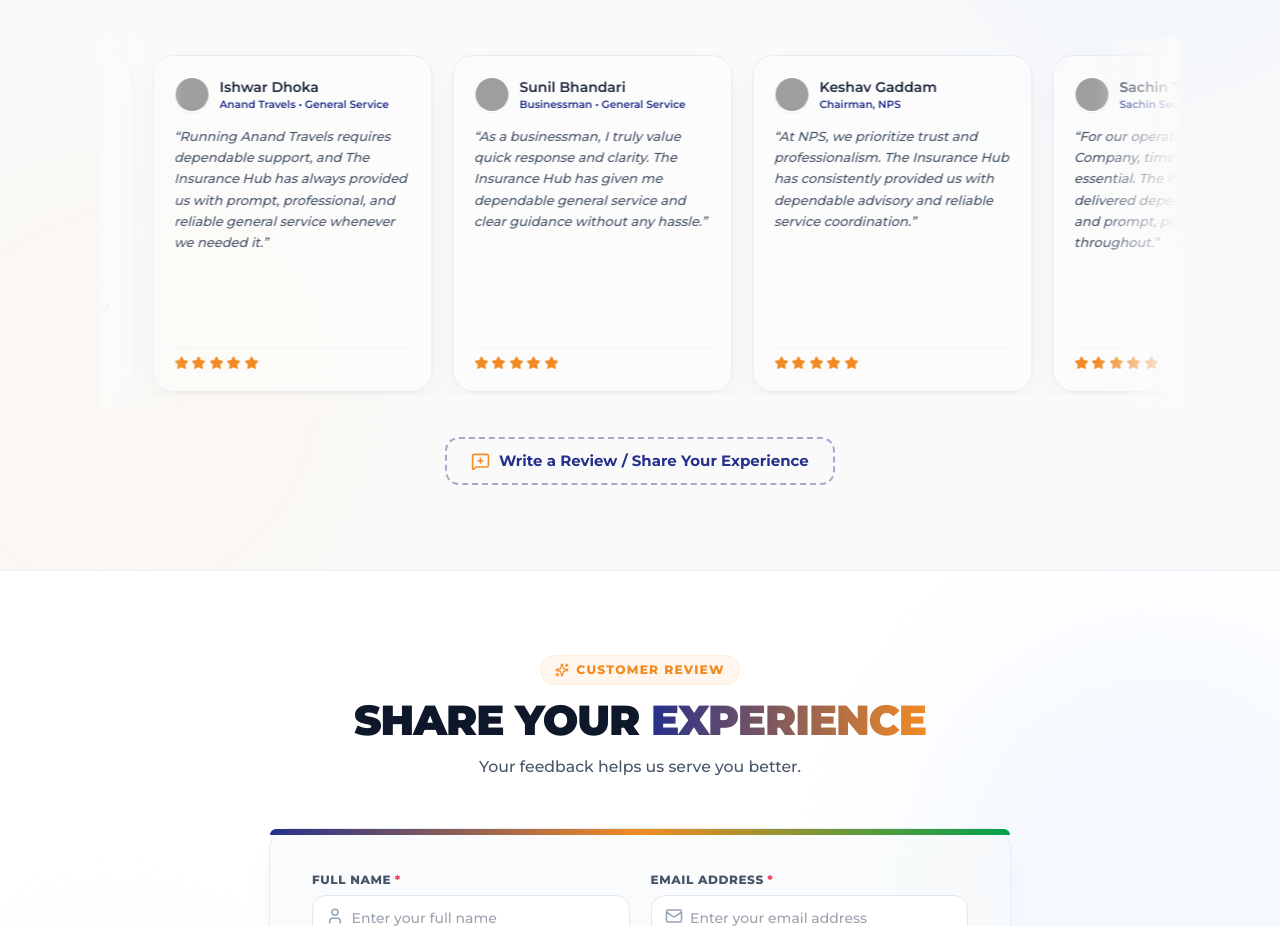
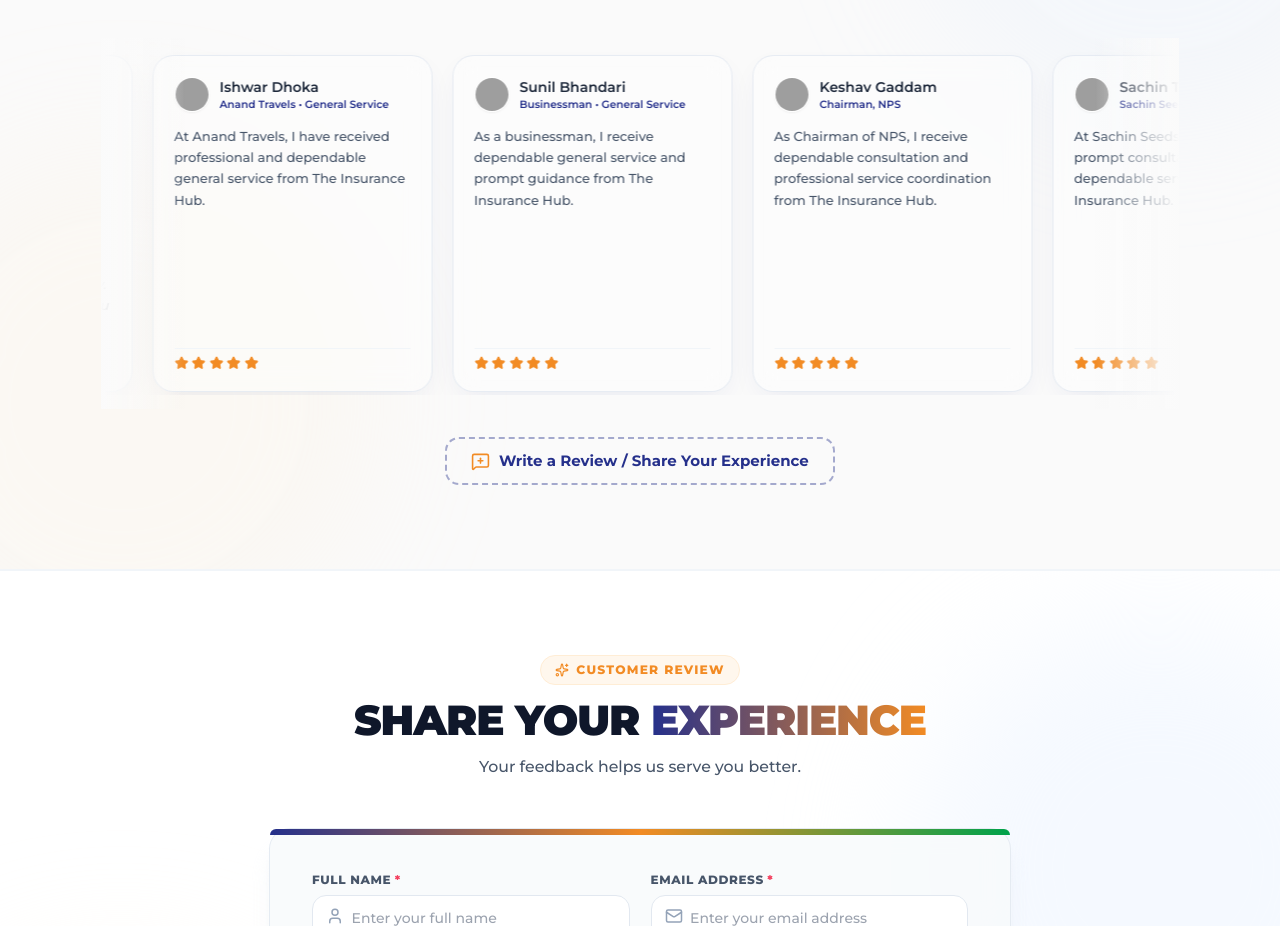
Before and after one commit to Shruti11506/Theinsurancehub, a React (Vite) app: page / in a window 1280 px wide. Shown: the part 2960-3886 px from the top of the page. Built offline with nearby package versions, Linux system fonts and the light colour scheme; grey boxes are pictures that could not be loaded; a web font is replaced by a local one.

Commit message:
Ensure quotation marks only on actual customer quote and first-person draft on unapproved customers

```diff
--- a/src/components/ui/marquee-card.tsx
+++ b/src/components/ui/marquee-card.tsx
@@ -5,45 +5,50 @@ import { Marquee } from "@/components/ui/marquee";
 import { Button } from "@/components/ui/button";
 
 const initialTestimonials = [
-  // CUSTOMER 1: Real Customer Testimonial
+  // CUSTOMER 1: Real Customer Testimonial (Has quotation marks)
   {
     name: "Ritesh Ramesh Patil",
     role: "Businessman • Dharmabad",
     content: "Hi, my name is Kirti Patil. When my dad, Ramesh Patil, needed hospitalization in Hyderabad, Adarsh Bafna from Star Health Nanded explained everything in detail on how to proceed. From documentation to cashless processing, he helped us smoothly. If you ever need to buy a policy, you can contact Adarsh Bafna.",
     avatar: "https://ui-avatars.com/api/?name=Ritesh+Patil&background=0f172a&color=ffffff&bold=true",
     rating: 5,
+    isQuote: true,
   },
-  // CUSTOMER 2: First-Person Review Draft
+  // CUSTOMER 2: DRAFT — CUSTOMER APPROVAL REQUIRED (First-person, no quotation marks)
   {
     name: "Ishwar Dhoka",
     role: "Anand Travels • General Service",
-    content: "Running Anand Travels requires dependable support, and The Insurance Hub has always provided us with prompt, professional, and reliable general service whenever we needed it.",
+    content: "At Anand Travels, I have received professional and dependable general service from The Insurance Hub.",
     avatar: "https://ui-avatars.com/api/?name=Ishwar+Dhoka&background=f28b24&color=ffffff&bold=true",
     rating: 5,
+    isQuote: false,
   },
-  // CUSTOMER 3: First-Person Review Draft
+  // CUSTOMER 3: DRAFT — CUSTOMER APPROVAL REQUIRED (First-person, no quotation marks)
   {
     name: "Sunil Bhandari",
     role: "Businessman • General Service",
-    content: "As a businessman, I truly value quick response and clarity. The Insurance Hub has given me dependable general service and clear guidance without any hassle.",
+    content: "As a businessman, I receive dependable general service and prompt guidance from The Insurance Hub.",
     avatar: "https://ui-avatars.com/api/?name=Sunil+Bhandari&background=2563eb&color=ffffff&bold=true",
     rating: 5,
+    isQuote: false,
   },
-  // CUSTOMER 4: First-Person Review Draft
+  // CUSTOMER 4: DRAFT — CUSTOMER APPROVAL REQUIRED (First-person, no quotation marks)
   {
     name: "Keshav Gaddam",
     role: "Chairman, NPS",
-    content: "At NPS, we prioritize trust and professionalism. The Insurance Hub has consistently provided us with dependable advisory and reliable service coordination.",
+    content: "As Chairman of NPS, I receive dependable consultation and professional service coordination from The Insurance Hub.",
     avatar: "https://ui-avatars.com/api/?name=Keshav+Gaddam&background=16a34a&color=ffffff&bold=true",
     rating: 5,
+    isQuote: false,
   },
-  // CUSTOMER 5: First-Person Review Draft
+  // CUSTOMER 5: DRAFT — CUSTOMER APPROVAL REQUIRED (First-person, no quotation marks)
   {
     name: "Sachin Toshniwal",
     role: "Sachin Seeds Company",
-    content: "For our operations at Sachin Seeds Company, timely assistance is essential. The Insurance Hub has delivered dependable consultation and prompt, professional service throughout.",
+    content: "At Sachin Seeds Company, I receive prompt consultation and dependable service from The Insurance Hub.",
     avatar: "https://ui-avatars.com/api/?name=Sachin+Toshniwal&background=7c3aed&color=ffffff&bold=true",
     rating: 5,
+    isQuote: false,
   },
 ];
 
@@ -76,8 +81,12 @@ export const Component = () => {
                       <p className="text-xs text-insurance-darkblue font-semibold">{testimonial.role}</p>
                     </div>
                   </div>
-                  <p className="mb-3 text-[13px] leading-relaxed text-slate-600 font-medium italic">
-                    &ldquo;{testimonial.content}&rdquo;
+                  <p className={`mb-3 text-[13px] leading-relaxed text-slate-600 font-medium ${testimonial.isQuote ? 'italic' : ''}`}>
+                    {testimonial.isQuote ? (
+                      <>&ldquo;{testimonial.content}&rdquo;</>
+                    ) : (
+                      testimonial.content
+                    )}
                   </p>
                 </div>
                 <div className="flex space-x-1 mt-auto pt-2 border-t border-slate-100">
```
